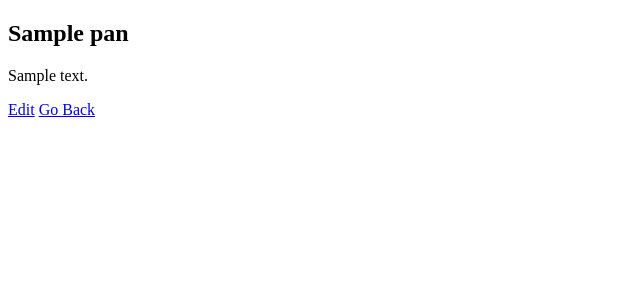
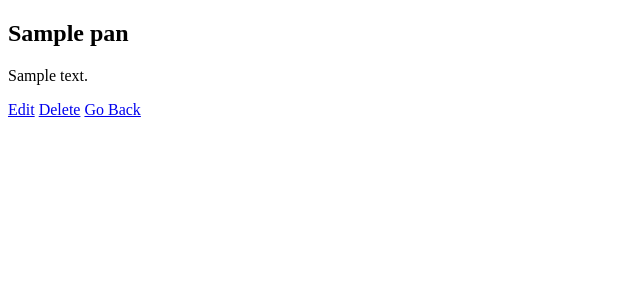
Before and after one commit to RedaMojito/Symfony_Panterest_App, a Symfony app: template templates/pans/show.html.twig in a window 1280 px wide. Shown: the part 52-352 px from the top of the page, without its empty margins (0-640 px from the left). Run offline with Twig, Linux system fonts and the light colour scheme; the template is opened without the code that fills it: most values are stand-ins (such as "Sample title", 1, 10 or a date in 2020); some libraries are stand-ins or nearby versions.

Commit message:
add delete feature

```diff
--- a/templates/pans/show.html.twig
+++ b/templates/pans/show.html.twig
@@ -9,6 +9,11 @@
 </article>
 
 <a href="{{path('app-pans-edit', {id : pan.id})}}">Edit</a>
+<a href="#" onclick="event.preventDefault(); confirm('Are you sure') &&
+document.getElementById('js-pan-delete-form').submit();">Delete</a>
 <a href="{{path('app-home')}}">Go Back</a>
 
+<form id="js-pan-delete-form" action="{{path('app-pans-delete', {id : pan.id})}}" method="post" style="display: none;">
+<input type="hidden" name="_method" value="DELETE">
+</form>
 {% endblock %}
```
Also changed, not shown: src/Controller/PansController.php (+10 -0 lines).
